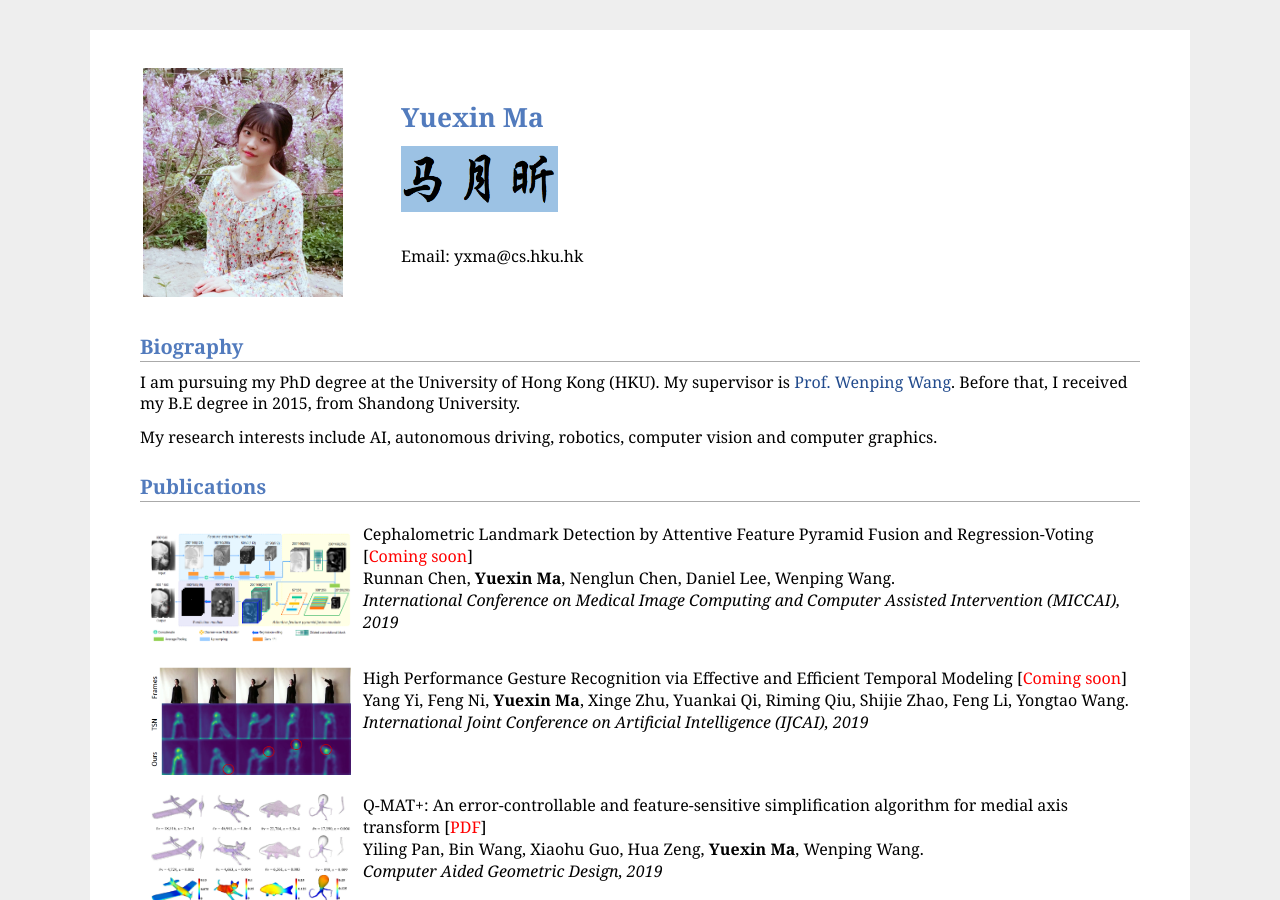
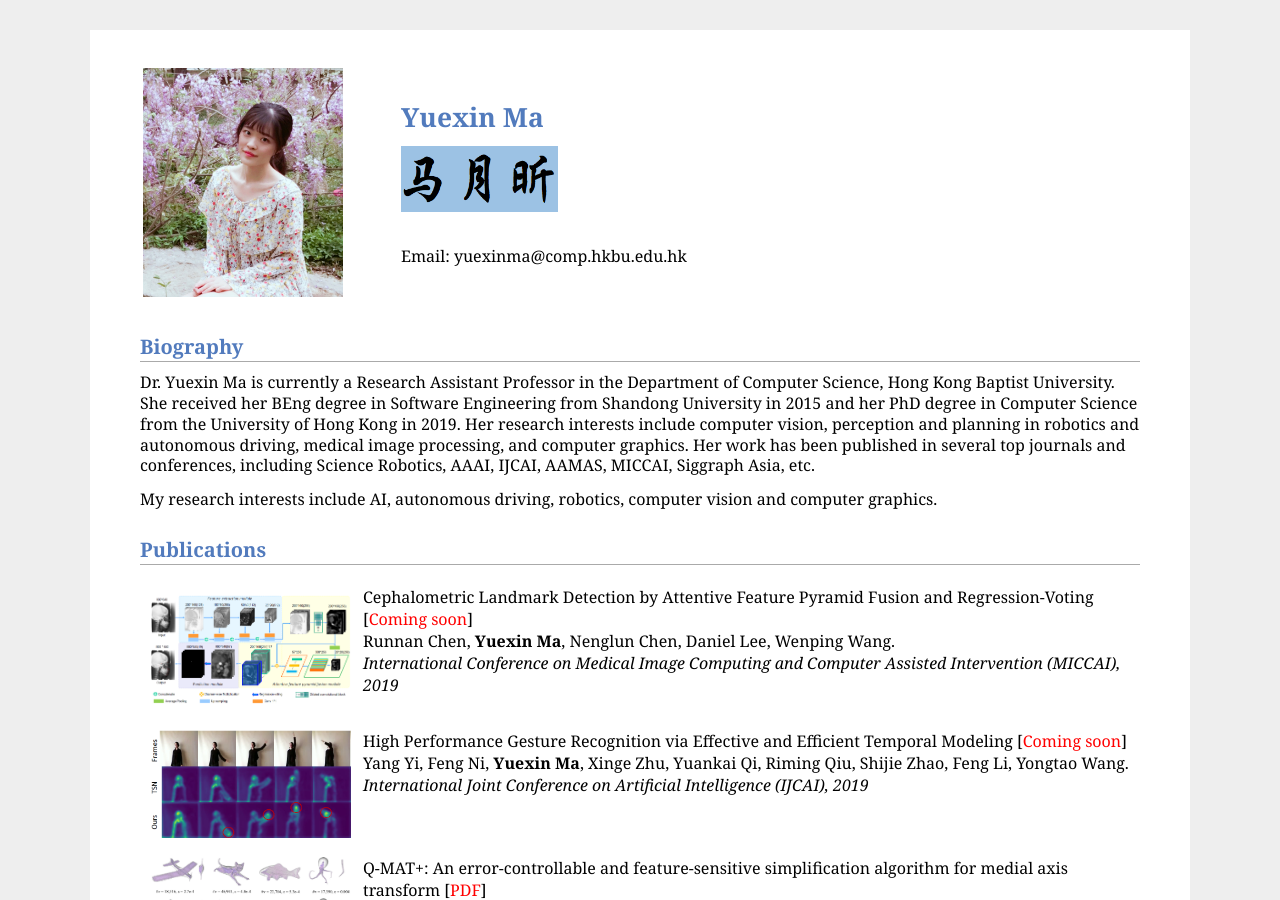
Before and after one commit to AshleyQTDS/AshleyQTDS.github.io, a Jekyll site: the page aboutme.html, which Jekyll copies as it is, in a window 1280 px wide and 900 px high. Built offline with Jekyll 4.4.1, drawn with Linux system fonts in a browser that asks for light colours; a script that is not in the unit is left out; some of the changed text lies outside the part shown.

Commit message:
Update aboutme.html

```diff
--- a/aboutme.html
+++ b/aboutme.html
@@ -82,7 +82,7 @@ function toggleBibtex(articleid) {
   					Email: cuhkzhanpeng at gmail dot com <br>
   					<a href="https://scholar.google.com/citations?user=cVvfP4oAAAAJ&hl=en">Google scholar profile</a>
   				</p> -->
-				<p>Email: yxma@cs.hku.hk</p>
+				<p>Email: yuexinma@comp.hkbu.edu.hk</p>
 
   			</td>
   		</tr><tr>
@@ -91,7 +91,7 @@ function toggleBibtex(articleid) {
 
 <h2>Biography</h2>
 <p>
-	 I am pursuing my PhD degree at the University of Hong Kong (HKU). My supervisor is <a href="http://i.cs.hku.hk/~wenping/">Prof. Wenping Wang</a>. Before that, I received my B.E degree in 2015, from Shandong University.
+	 Dr. Yuexin Ma is currently a Research Assistant Professor in the Department of Computer Science, Hong Kong Baptist University. She received her BEng degree in Software Engineering from Shandong University in 2015 and her PhD degree in Computer Science from the University of Hong Kong in 2019. Her research interests include computer vision, perception and planning in robotics and autonomous driving, medical image processing, and computer graphics. Her work has been published in several top journals and conferences, including Science Robotics, AAAI, IJCAI, AAMAS, MICCAI, Siggraph Asia, etc.
 </p>
 <p>My research interests include AI, autonomous driving, robotics, computer vision and computer graphics.</p>
 
```
Also changed, not shown: other parts of aboutme.html (+1 -1 lines).
